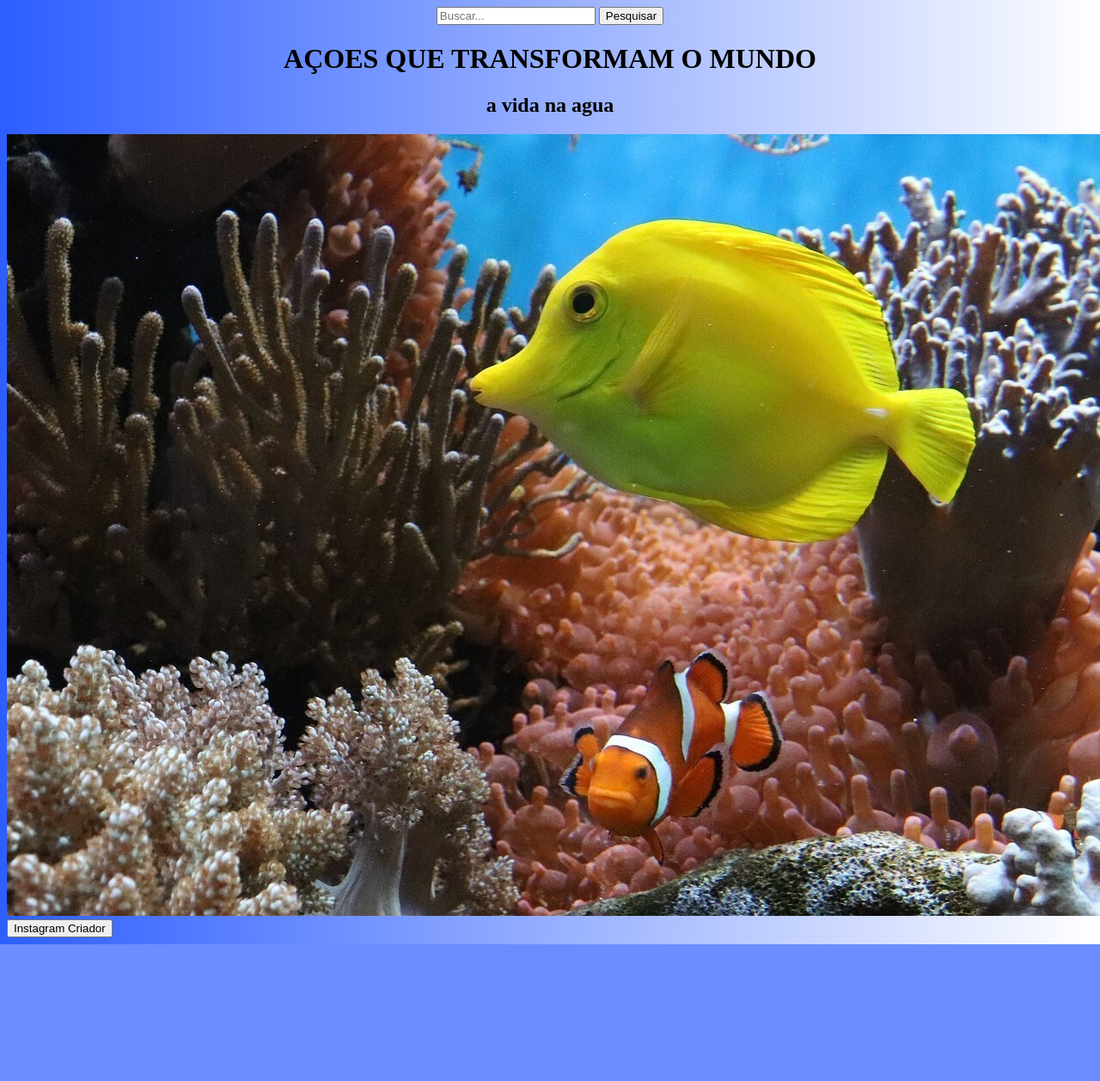
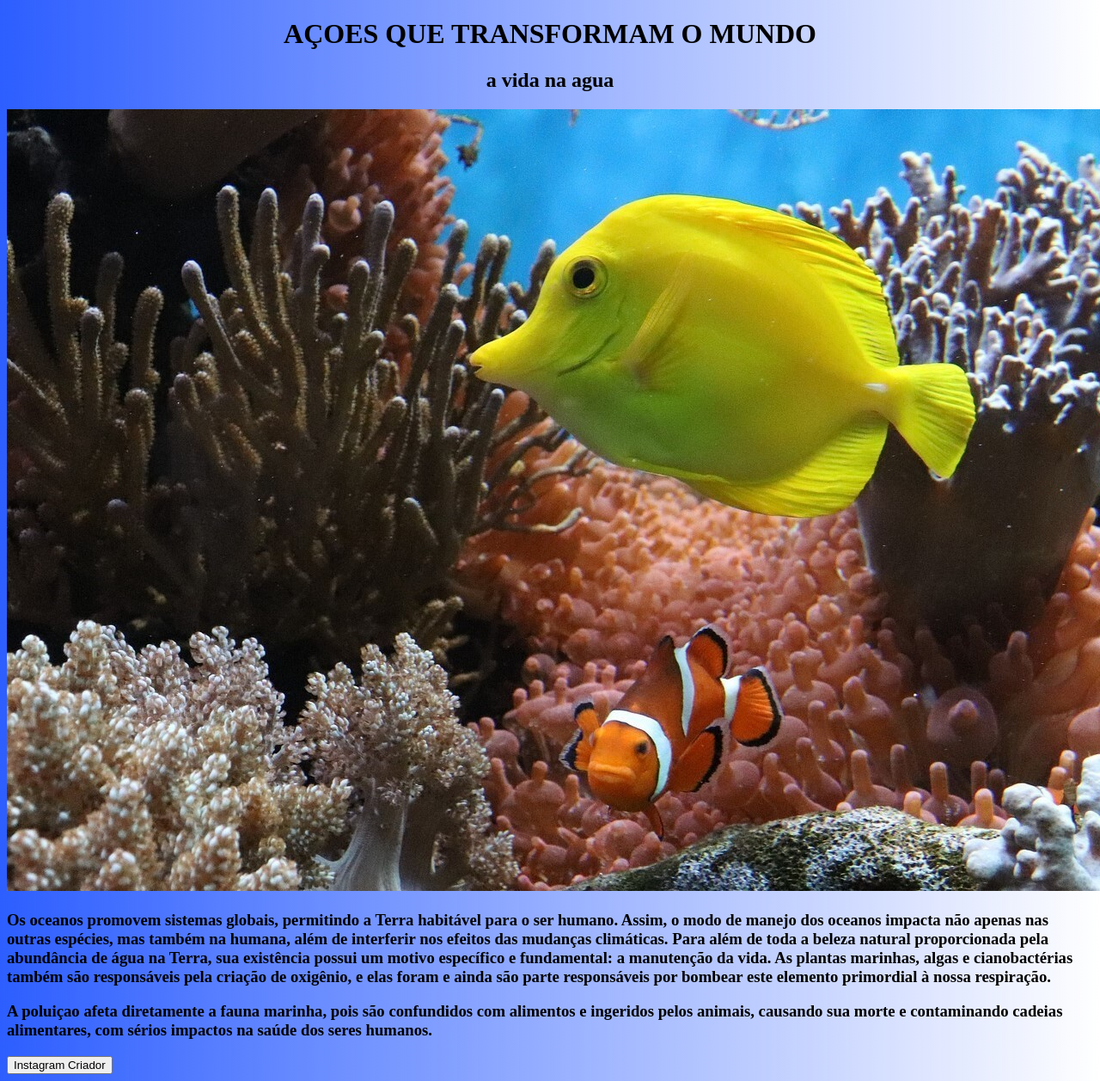
Before and after one commit to guih2007/agrinho, a plain HTML site: page index.html in a window 1280 px wide. Shown: the top 1257 px of the page at 86% size. Before the commit the page ends 1098 px from the top, so only its background shows below. Drawn offline with Linux system fonts and the light colour scheme.

Commit message:
Add files via upload

```diff
--- a/index.html
+++ b/index.html
@@ -10,15 +10,16 @@
     </head>
 
     <body>
-        <header class="cabeçalho">
-            <div>
-                <input type="text" id="textbusca" placeholder="Buscar..."> <button>Pesquisar</button>
-            </div>
-        </header>
         <h1>AÇOES QUE TRANSFORMAM O MUNDO</h1>
         <h2>a vida na agua </h2>
         <img src="oie_S32WNK8RVkmX.jpg" width="NumeroLarguraImagem" height="NumeroAlturaImagem">
         <footer>
+            <h3>Os oceanos promovem sistemas globais, permitindo a Terra habitável para o ser humano. Assim, o modo de manejo dos oceanos impacta não apenas nas outras espécies, mas também na humana, além de interferir nos efeitos das mudanças climáticas.
+                Para além de toda a beleza natural proporcionada pela abundância de água na Terra, sua existência possui um motivo específico e fundamental: a manutenção da vida.
+
+ As plantas marinhas, algas e cianobactérias também são responsáveis pela criação de oxigênio, e elas foram e ainda são parte responsáveis por bombear este elemento primordial à nossa respiração.
+</h3>
+<h3>A poluiçao afeta diretamente a fauna marinha, pois são confundidos com alimentos e ingeridos pelos animais, causando sua morte e contaminando cadeias alimentares, com sérios impactos na saúde dos seres humanos.</h3>
             <div>
                 <a href="https;//www.instagram.com/guipereira_gpk"><button>Instagram Criador</button></a>
             </div>
```
